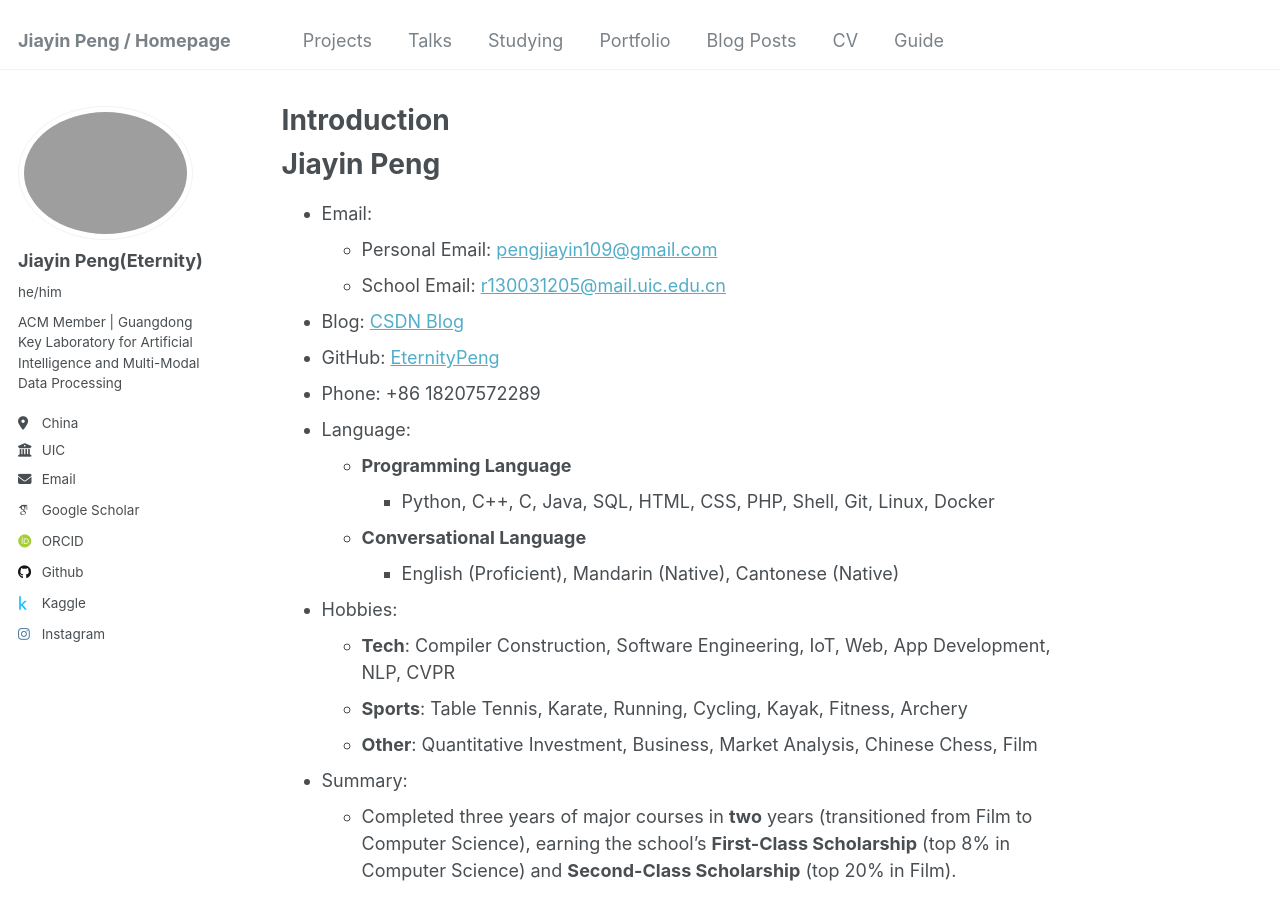
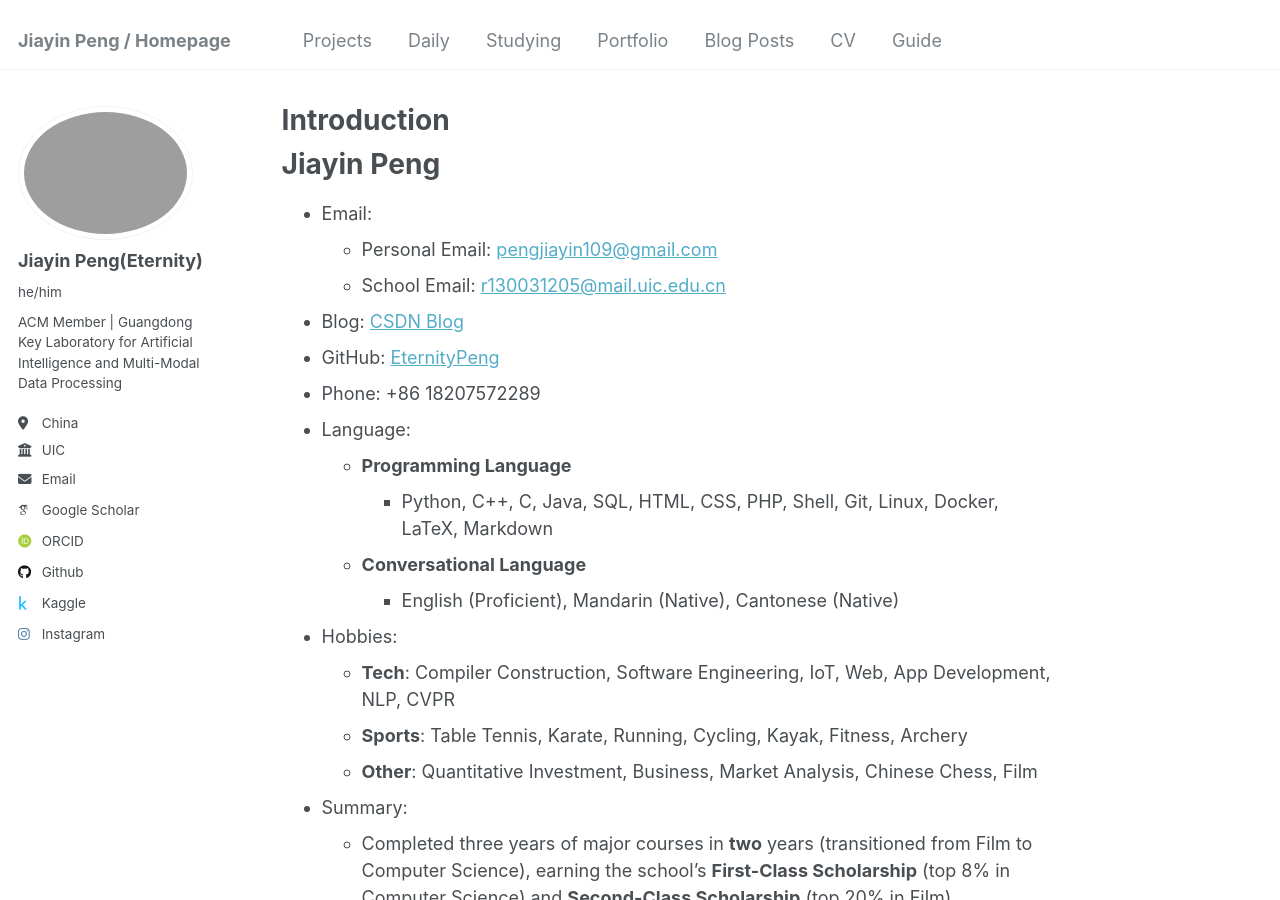
Before and after one commit to EternityPeng/eternitypeng.github.io, a Jekyll site: the page built from _pages/about.md, in a window 1280 px wide and 900 px high. Built offline with Jekyll 4.4.1, drawn with Linux system fonts in a browser that asks for light colours; some web fonts are replaced; some of the changed text lies outside the part shown.

Commit message:
update nagiation

```diff
--- a/_data/navigation.yml
+++ b/_data/navigation.yml
@@ -8,7 +8,7 @@ main:
   - title: "Projects"
     url: /publications/
 
-  - title: "Talks"
+  - title: "Daily"
     url: /talks/
 
   - title: "Studying"
--- a/_pages/about.md
+++ b/_pages/about.md
@@ -17,7 +17,7 @@ redirect_from:
 - Phone: +86 18207572289
 - Language:
   - **Programming Language**
-    - Python, C++, C, Java, SQL, HTML, CSS, PHP, Shell, Git, Linux, Docker
+    - Python, C++, C, Java, SQL, HTML, CSS, PHP, Shell, Git, Linux, Docker, LaTeX, Markdown
   - **Conversational Language**
     - English (Proficient), Mandarin (Native), Cantonese (Native)
 - Hobbies:
```
Also changed, not shown: other parts of _pages/about.md (+1 -0 lines).
